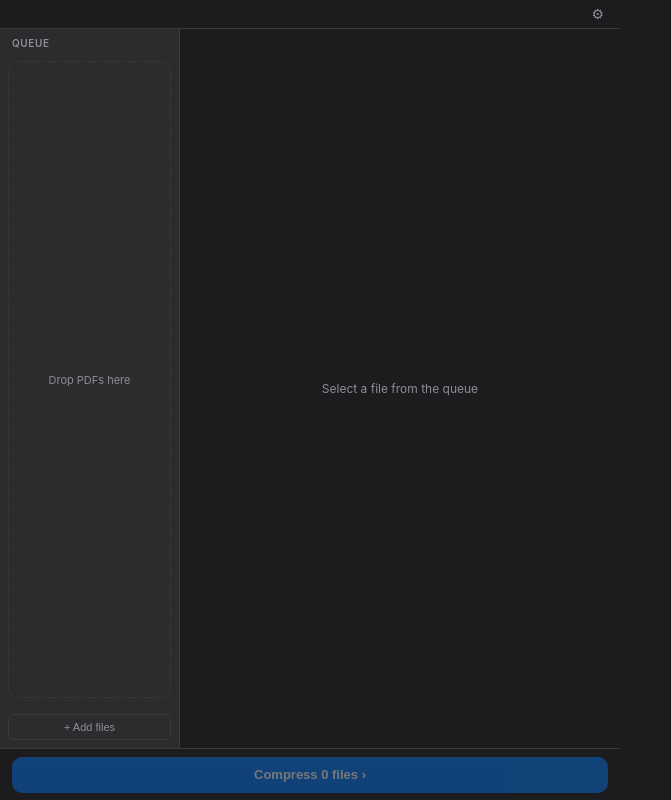
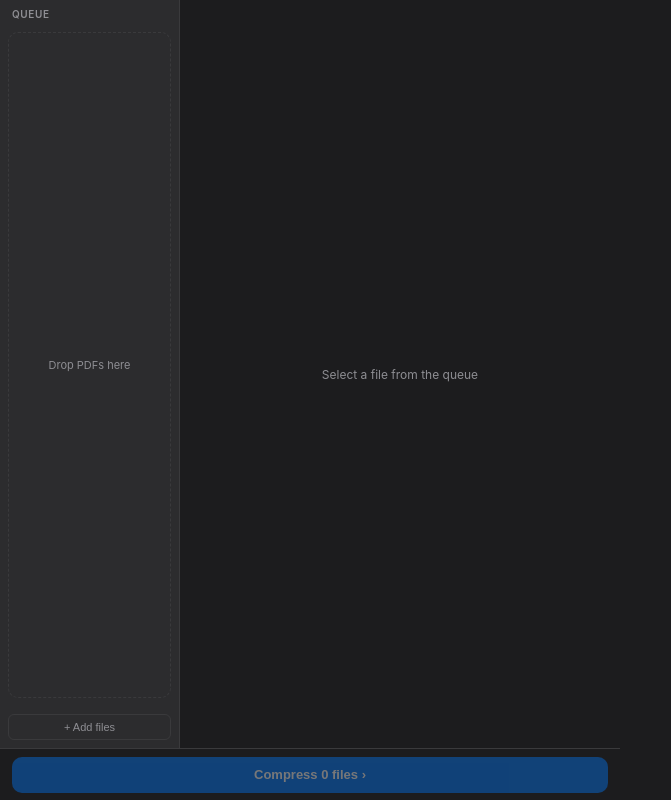
Before and after one commit to JBolanle/PDFCompressor, a SvelteKit app: page / in a window 1280 px wide. Shown: the whole page, without its empty margins (0-671 px from the left). Built offline with nearby package versions, Linux system fonts and the light colour scheme.

Commit message:
chore: remove settings modal trigger and titlebar from page

```diff
--- a/src/routes/+page.svelte
+++ b/src/routes/+page.svelte
@@ -3,20 +3,13 @@
   import Sidebar from "$lib/components/Sidebar.svelte";
   import DetailPanel from "$lib/components/DetailPanel.svelte";
   import ActionBar from "$lib/components/ActionBar.svelte";
-  import SettingsSheet from "$lib/components/SettingsSheet.svelte";
   import Toast from "$lib/components/Toast.svelte";
   import { settings } from "$lib/stores/settingsStore";
-
-  let showSettings = false;
 
   onMount(() => settings.load());
 </script>
 
 <div class="app">
-  <div class="titlebar">
-    <button class="gear-btn" on:click={() => showSettings = true} aria-label="Settings">⚙</button>
-  </div>
-
   <div class="content">
     <Sidebar />
     <DetailPanel />
@@ -24,10 +17,6 @@
 
   <ActionBar />
 </div>
-
-{#if showSettings}
-  <SettingsSheet on:close={() => showSettings = false} />
-{/if}
 
 <Toast />
 
@@ -39,37 +28,9 @@
     background: var(--bg-primary);
   }
 
-  .titlebar {
-    height: 28px;
-    display: flex;
-    align-items: center;
-    justify-content: flex-end;
-    padding: 0 12px;
-    -webkit-app-region: drag;
-    flex-shrink: 0;
-  }
-
-  .gear-btn {
-    -webkit-app-region: no-drag;
-    background: none;
-    border: none;
-    color: var(--text-tertiary);
-    cursor: pointer;
-    font-size: 14px;
-    padding: 2px 4px;
-    border-radius: var(--radius-sm);
-    line-height: 1;
-  }
-
-  .gear-btn:hover {
-    color: var(--text-secondary);
-    background: var(--bg-tertiary);
-  }
-
   .content {
     display: flex;
     flex: 1;
     overflow: hidden;
-    border-top: 1px solid var(--border);
   }
 </style>
```
